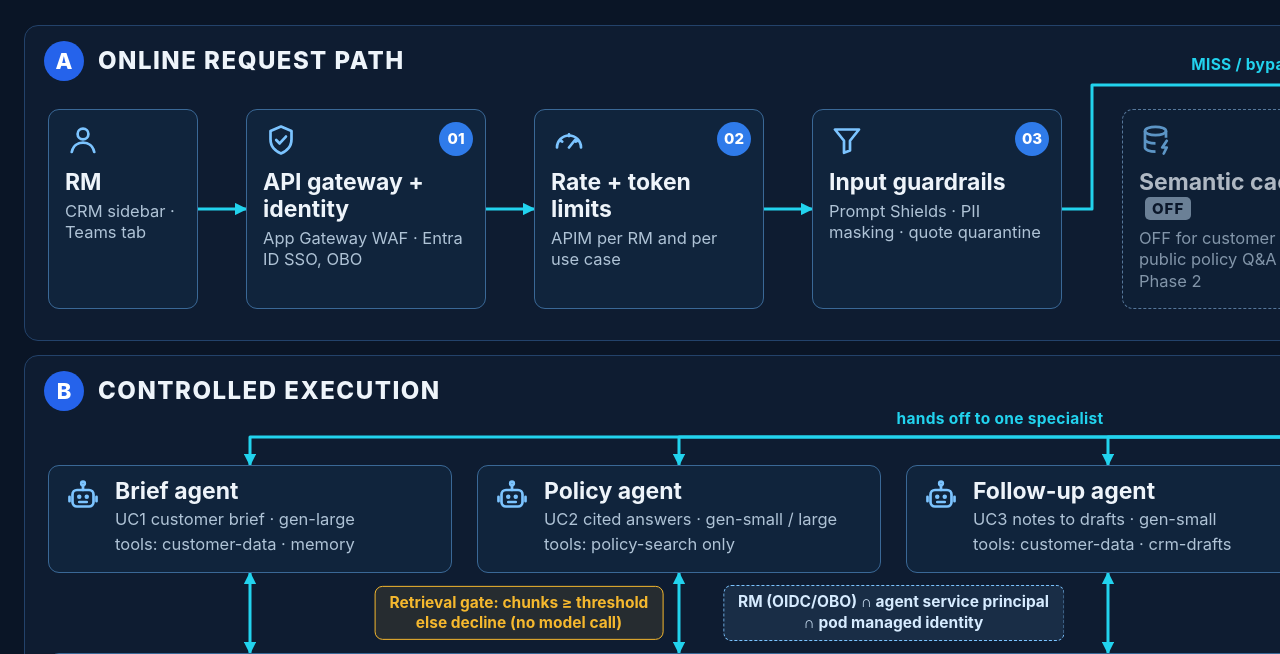
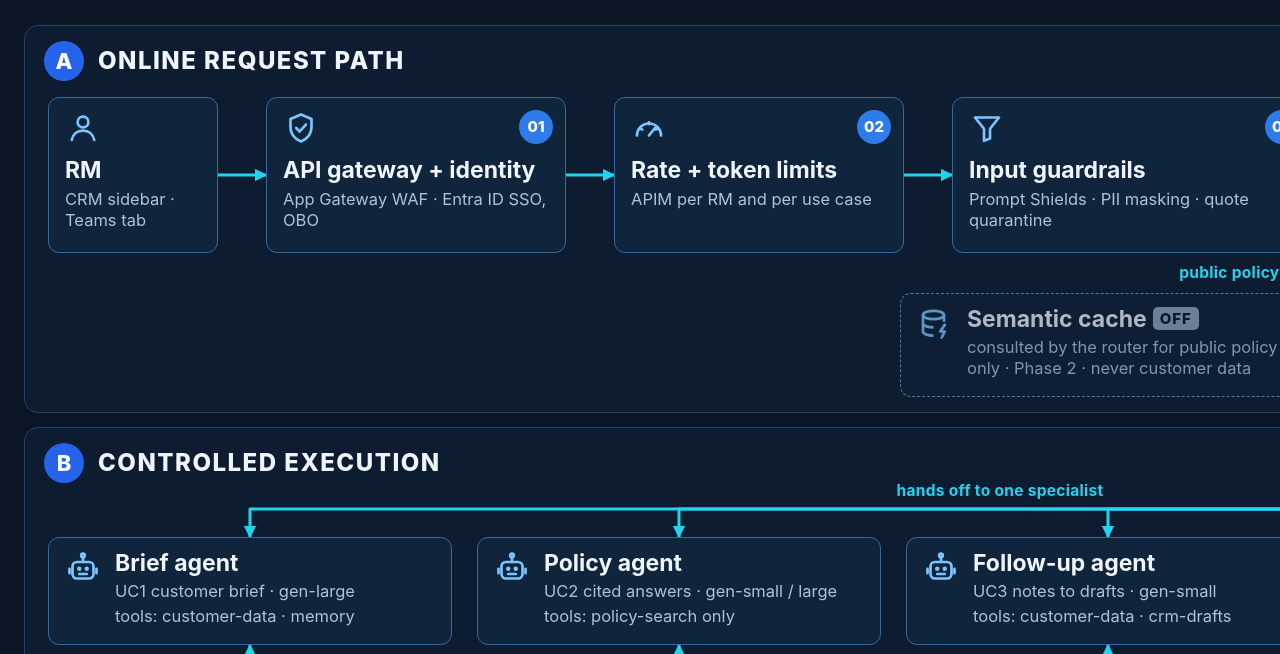
Before and after one commit to abhishekiit2014032/sme-rm-copilot, a plain HTML site: page docs/architecture/diagrams/system-design/complete-architecture.html in a window 1280 px wide. Shown: the part 107-761 px from the top of the page. Drawn offline with Linux system fonts and the light colour scheme.

Commit message:
Diagram: supervisor directly after input guardrails; semantic cache beside the router for public policy intents only
Co-Authored-By: Claude Opus 5.5 <noreply@anthropic.com>
Claude-Session: https://claude.ai/code/session_017mnFTtgPUTPw2EMPKevzKD

```diff
--- a/docs/architecture/diagrams/system-design/complete-architecture.html
+++ b/docs/architecture/diagrams/system-design/complete-architecture.html
@@ -3,9 +3,9 @@
 <head>
 <meta charset="utf-8">
 <title>Complete architecture</title>
-<!-- SME RM Copilot (fictional, unbranded bank) on Azure UAE North, drawn in the four-lane "complete architecture"
-     format of an AI system design guide: A online request path, B controlled execution, C state + data freshness,
-     D production operations. Badge numbers on boxes are the guide's 11 building blocks plus two from plan v2.6:
+<!-- SME RM Copilot (fictional, unbranded bank) on Azure UAE North, drawn as a four-lane "complete architecture":
+     A online request path, B controlled execution, C state + data freshness,
+     D production operations. Badge numbers on boxes are 11 core building blocks plus two from plan v2.6:
      12 agent identity + MCP gateway (plan §3.7) and 13 memory (plan §3.8). Plan v2.7 (§3.9): block 11 is evaluation in
      four tiers (runtime gates incl. the pre-generation retrieval gate, online sampled RAGAS, scheduled, release gate).
      Every box, arrow, pill and label comes from the SPEC array below and carries a `step`:
@@ -23,7 +23,7 @@
 * { box-sizing: border-box; margin: 0; padding: 0; }
 html, body { background: var(--bg); }
 body { font-family: Inter, "Segoe UI", Arial, sans-serif; color: var(--ink); }
-#canvas { position: relative; width: 2400px; height: 1794px; background: var(--canvas); overflow: hidden; }
+#canvas { position: relative; width: 2400px; height: 1866px; background: var(--canvas); overflow: hidden; }
 
 /* header (complete view) */
 #hdr { position: absolute; left: 24px; top: 22px; width: 2352px; height: 96px; }
@@ -95,7 +95,7 @@ body { font-family: Inter, "Segoe UI", Arial, sans-serif; color: var(--ink); }
 svg#wires { position: absolute; left: 0; top: 0; pointer-events: none; }
 
 /* legend */
-#legend { position: absolute; left: 24px; top: 1714px; width: 2352px; height: 64px; display: flex; align-items: center; gap: 44px; font-size: 18px; color: var(--muted); border-top: 1.5px solid var(--lane-line); padding-top: 6px; }
+#legend { position: absolute; left: 24px; top: 1786px; width: 2352px; height: 64px; display: flex; align-items: center; gap: 44px; font-size: 18px; color: var(--muted); border-top: 1.5px solid var(--lane-line); padding-top: 6px; }
 #legend .it { display: flex; align-items: center; gap: 12px; white-space: nowrap; }
 #legend .dashbox { width: 46px; height: 28px; border: 2px dashed #6F8DAE; border-radius: 6px; }
 #legend .hibox { width: 46px; height: 28px; border: 2.5px solid var(--hi); border-radius: 6px; box-shadow: 0 0 12px rgba(200,240,74,.6); }
@@ -159,31 +159,34 @@ svg#wires { position: absolute; left: 0; top: 0; pointer-events: none; }
 
 <script>
 // ---------- geometry (one place) ----------
-const W = 2400, H = 1794, LAST = 13;
+const W = 2400, H = 1866, LAST = 13;
+const SH0 = 72;                                        // lanes B..D sit this much lower to give lane A room for the cache side box
 const LANES = [
-  { k: 'A', name: 'ONLINE REQUEST PATH',     y: 132, h: 316 },
-  { k: 'B', name: 'CONTROLLED EXECUTION',    y: 462, h: 730 },
-  { k: 'C', name: 'STATE + DATA FRESHNESS',  y: 1206, h: 280 },
-  { k: 'D', name: 'PRODUCTION OPERATIONS',   y: 1500, h: 198 },
+  { k: 'A', name: 'ONLINE REQUEST PATH',     y: 132, h: 316 + SH0 },
+  { k: 'B', name: 'CONTROLLED EXECUTION',    y: 462 + SH0, h: 730 },
+  { k: 'C', name: 'STATE + DATA FRESHNESS',  y: 1206 + SH0, h: 280 },
+  { k: 'D', name: 'PRODUCTION OPERATIONS',   y: 1500 + SH0, h: 198 },
 ];
-const AY = 216, AH = 200, AM = AY + AH / 2;          // lane A boxes, arrow height
-const BYP = AY - 24;                                   // cache bypass line
-const F1 = 496;                                        // approve / escalate bus (right of the lane B heading)
-const BUS = 544;                                       // supervisor hand-off bus (below the lane B heading)
-const VB1 = 530, VB2 = 560;                            // v1 .. step 11: router -> bank tools / RAG buses (above the model gateway)
-const BY = 576, BH = 144;                              // model gateway, human in the loop
-const OY = 786, OH = 110;                              // Azure OpenAI
-const AGY = 572, AGH = 108;                            // specialist agents row (step 12)
-const MGY = 760, MGH = 84;                             // MCP gateway (step 12)
-const SY = 896, SH = 116;                              // MCP servers row (step 12); v1 RAG + tools before that
-const LY = 1070, LH = 90;                              // index + bank APIs row
-const YINV = 1176;                                     // cache invalidate line, under the lane B boxes
-const CY = 1280, CH = 184;                             // lane C boxes
-const DY = 1572, DH = 104;                             // lane D boxes
+const AY = 204, AH = 156, AM = AY + AH / 2;          // lane A main-path boxes, arrow height
+const KY = AY + AH + 40, KH = 104;                     // semantic cache side box, below the router (step 4)
+const F1 = 496 + SH0;                                  // approve / escalate bus (right of the lane B heading)
+const BUS = 544 + SH0;                                 // supervisor hand-off bus (below the lane B heading)
+const VB1 = 530 + SH0, VB2 = 560 + SH0;                // v1 .. step 11: router -> bank tools / RAG buses (above the model gateway)
+const BY = 576 + SH0, BH = 144;                        // model gateway, human in the loop
+const OY = 786 + SH0, OH = 110;                        // Azure OpenAI
+const AGY = 572 + SH0, AGH = 108;                      // specialist agents row (step 12)
+const MGY = 760 + SH0, MGH = 84;                       // MCP gateway (step 12)
+const SY = 896 + SH0, SH = 116;                        // MCP servers row (step 12); v1 RAG + tools before that
+const LY = 1070 + SH0, LH = 90;                        // index + bank APIs row
+const YINV = 1176 + SH0;                               // cache invalidate line, under the lane B boxes
+const CY = 1280 + SH0, CH = 184;                       // lane C boxes
+const DY = 1572 + SH0, DH = 104;                       // lane D boxes
 const XINV = 1340;                                     // cache invalidate line (gap between tools column and model column)
-// lane A x positions
-const xa = { rm: [48, 150], gw: [246, 240], rate: [534, 230], inp: [812, 250], cache: [1122, 250], rt: [1432, 280], out: [1796, 278], ans: [2122, 230] };
+// lane A x positions (main path: RM -> gateway -> limits -> input guardrails -> router -> output guardrails -> answer)
+const xa = { rm: [48, 170], gw: [266, 300], rate: [614, 290], inp: [952, 360], rt: [1360, 300], out: [1730, 380], ans: [2158, 194], cache: [900, 520] };
 const R = k => xa[k][0] + xa[k][1];   // right edge
+// router bottom exits: cache link, hand-off bus / v1 tools bus, v1 RAG bus, model gateway, approve / escalate
+const XK = 1388, XH = 1450, XV2 = 1510, XM = 1572, XAPP = 1630;
 // step 12: agents, MCP gateway and MCP servers (x, w); step 13: memory group
 const AG = { brief: [48, 404], policy: [477, 404], follow: [906, 404] };
 const AC = k => AG[k][0] + AG[k][1] / 2;
@@ -194,44 +197,45 @@ const MBW = 223, MBG = 10, MBX = MEMX + 12;            // memory sub-boxes
 const mbx = i => MBX + i * (MBW + MBG);
 const XMEM = 1270;                                     // memory server -> episodic memory
 const RGATE = 'Retrieval gate: chunks ≥ threshold\nelse decline (no model call)', RGW = 300;   // tier-1 runtime eval (plan §3.9)
-const XSMP = 1940, YSMP = 1536;                        // step 11: 5% sampled answers, output guardrails -> evaluation
+const XSMP = 1940, YSMP = 1536 + SH0;                      // step 11: 5% sampled answers, output guardrails -> evaluation
 
 // ---------- the spec: every element carries `step` (0 = v1 prototype), optional `until` (replaced at that step) ----------
 const SPEC = [
   // lane A
-  { type: 'box', id: 'rm', step: 0, x: 48, y: AY, w: 150, h: AH, layout: 'col', icon: 'user', title: 'RM', lines: ['CRM sidebar · Teams tab'] },
-  { type: 'box', id: 'gw', step: 1, x: 246, y: AY, w: 240, h: AH, layout: 'col', icon: 'shield', badges: ['01'], title: 'API gateway + identity', lines: ['App Gateway WAF · Entra ID SSO, OBO'] },
-  { type: 'box', id: 'rate', step: 2, x: 534, y: AY, w: 230, h: AH, layout: 'col', icon: 'gauge', badges: ['02'], title: 'Rate + token limits', lines: ['APIM per RM and per use case'] },
-  { type: 'box', id: 'inp', step: 3, x: 812, y: AY, w: 250, h: AH, layout: 'col', icon: 'filter', badges: ['03'], title: 'Input guardrails', lines: ['Prompt Shields · PII masking · quote quarantine'] },
-  { type: 'box', id: 'cache', step: 4, x: 1122, y: AY, w: 250, h: AH, layout: 'col', icon: 'cache', badges: ['04'], dim: true, title: 'Semantic cache', off: true, lines: ['OFF for customer data · public policy Q&A only, Phase 2'] },
-  { type: 'box', id: 'rt', step: 0, until: 7, x: 1432, y: AY, w: 280, h: AH, layout: 'col', icon: 'router', title: 'Router + orchestrator', lines: ['intent · fixed workflows'] },
-  { type: 'box', id: 'rt', step: 7, until: 12, x: 1432, y: AY, w: 280, h: AH, layout: 'col', icon: 'router', badges: ['07'], title: 'Router + orchestrator', lines: ['intent · fixed workflows · step, time and token budgets'] },
-  { type: 'box', id: 'rt', step: 12, x: 1432, y: AY, w: 280, h: AH, layout: 'col', icon: 'router', badges: ['07'], title: 'Supervisor agent', lines: ['intent · picks one specialist · budgets · ≤ 2 hops'] },
-  { type: 'box', id: 'out', step: 3, x: 1796, y: AY, w: 278, h: AH, layout: 'col', icon: 'guard', badges: ['03'], title: 'Output guardrails', lines: ['faithfulness + answer relevancy · numeric + policy checks · verify before release'] },
-  { type: 'box', id: 'ans', step: 0, x: 2122, y: AY, w: 230, h: AH, layout: 'col', icon: 'chat', ans: true, title: 'Answer to RM', lines: ['citations · facts first · safe decline'] },
+  { type: 'box', id: 'rm', step: 0, x: xa.rm[0], y: AY, w: xa.rm[1], h: AH, layout: 'col', icon: 'user', title: 'RM', lines: ['CRM sidebar · Teams tab'] },
+  { type: 'box', id: 'gw', step: 1, x: xa.gw[0], y: AY, w: xa.gw[1], h: AH, layout: 'col', icon: 'shield', badges: ['01'], title: 'API gateway + identity', lines: ['App Gateway WAF · Entra ID SSO, OBO'] },
+  { type: 'box', id: 'rate', step: 2, x: xa.rate[0], y: AY, w: xa.rate[1], h: AH, layout: 'col', icon: 'gauge', badges: ['02'], title: 'Rate + token limits', lines: ['APIM per RM and per use case'] },
+  { type: 'box', id: 'inp', step: 3, x: xa.inp[0], y: AY, w: xa.inp[1], h: AH, layout: 'col', icon: 'filter', badges: ['03'], title: 'Input guardrails', lines: ['Prompt Shields · PII masking · quote quarantine'] },
+  { type: 'box', id: 'rt', step: 0, until: 7, x: xa.rt[0], y: AY, w: xa.rt[1], h: AH, layout: 'col', icon: 'router', title: 'Router + orchestrator', lines: ['intent · fixed workflows'] },
+  { type: 'box', id: 'rt', step: 7, until: 12, x: xa.rt[0], y: AY, w: xa.rt[1], h: AH, layout: 'col', icon: 'router', badges: ['07'], title: 'Router + orchestrator', lines: ['intent · fixed workflows · step, time and token budgets'] },
+  { type: 'box', id: 'rt', step: 12, x: xa.rt[0], y: AY, w: xa.rt[1], h: AH, layout: 'col', icon: 'router', badges: ['07'], title: 'Supervisor agent', lines: ['intent · picks one specialist · budgets · ≤ 2 hops'] },
+  { type: 'box', id: 'out', step: 3, x: xa.out[0], y: AY, w: xa.out[1], h: AH, layout: 'col', icon: 'guard', badges: ['03'], title: 'Output guardrails', lines: ['faithfulness + answer relevancy · numeric + policy checks · verify before release'] },
+  { type: 'box', id: 'ans', step: 0, x: xa.ans[0], y: AY, w: xa.ans[1], h: AH, layout: 'col', icon: 'chat', ans: true, title: 'Answer to RM', lines: ['citations · facts first · safe decline'] },
+  // semantic cache: off the main path, a side box the router consults (public policy intents only, off in the pilot)
+  { type: 'box', id: 'cache', step: 4, x: xa.cache[0], y: KY, w: xa.cache[1], h: KH, layout: 'row', icon: 'cache', badges: ['04'], dim: true, title: 'Semantic cache', off: true, lines: ['consulted by the router for public policy intents only · Phase 2 · never customer data'] },
+  { type: 'arrow', step: 4, kind: 'cyan', dash: true, both: true, pts: [[XK, AY + AH], [XK, KY]] },
+  { type: 'label', step: 4, kind: 'cyan', x: XK - 12, y: (AY + AH + KY) / 2, text: 'public policy intents only', align: 'right' },
 
-  { type: 'arrow', step: 0, until: 1, kind: 'cyan', pts: [[R('rm'), AM], [1432, AM]] },
-  { type: 'arrow', step: 1, kind: 'cyan', pts: [[R('rm'), AM], [246, AM]] },
-  { type: 'arrow', step: 1, until: 2, kind: 'cyan', pts: [[R('gw'), AM], [1432, AM]] },
-  { type: 'arrow', step: 2, kind: 'cyan', pts: [[R('gw'), AM], [534, AM]] },
-  { type: 'arrow', step: 2, until: 3, kind: 'cyan', pts: [[R('rate'), AM], [1432, AM]] },
-  { type: 'arrow', step: 3, kind: 'cyan', pts: [[R('rate'), AM], [812, AM]] },
-  { type: 'arrow', step: 3, until: 4, kind: 'cyan', pts: [[R('inp'), AM], [1432, AM]] },
-  { type: 'arrow', step: 4, kind: 'cyan', pts: [[R('inp'), AM], [1092, AM], [1092, BYP], [1402, BYP], [1402, AM], [1432, AM]] },
-  { type: 'label', step: 4, kind: 'cyan', x: 1247, y: BYP - 20, text: 'MISS / bypass' },
-  { type: 'arrow', step: 0, until: 3, kind: 'cyan', pts: [[R('rt'), AM], [2122, AM]] },
-  { type: 'label', step: 0, until: 3, kind: 'cyan', x: 1917, y: AM - 22, text: 'answer (unchecked)' },
-  { type: 'arrow', step: 3, kind: 'cyan', pts: [[R('rt'), AM], [1796, AM]] },
-  { type: 'label', step: 3, kind: 'cyan', x: 1754, y: AM - 36, text: 'draft\nanswer' },
-  { type: 'arrow', step: 3, kind: 'cyan', pts: [[R('out'), AM], [2122, AM]] },
+  { type: 'arrow', step: 0, until: 1, kind: 'cyan', pts: [[R('rm'), AM], [xa.rt[0], AM]] },
+  { type: 'arrow', step: 1, kind: 'cyan', pts: [[R('rm'), AM], [xa.gw[0], AM]] },
+  { type: 'arrow', step: 1, until: 2, kind: 'cyan', pts: [[R('gw'), AM], [xa.rt[0], AM]] },
+  { type: 'arrow', step: 2, kind: 'cyan', pts: [[R('gw'), AM], [xa.rate[0], AM]] },
+  { type: 'arrow', step: 2, until: 3, kind: 'cyan', pts: [[R('rate'), AM], [xa.rt[0], AM]] },
+  { type: 'arrow', step: 3, kind: 'cyan', pts: [[R('rate'), AM], [xa.inp[0], AM]] },
+  { type: 'arrow', step: 3, kind: 'cyan', pts: [[R('inp'), AM], [xa.rt[0], AM]] },
+  { type: 'arrow', step: 0, until: 3, kind: 'cyan', pts: [[R('rt'), AM], [xa.ans[0], AM]] },
+  { type: 'label', step: 0, until: 3, kind: 'cyan', x: (R('rt') + xa.ans[0]) / 2, y: AM - 22, text: 'answer (unchecked)' },
+  { type: 'arrow', step: 3, kind: 'cyan', pts: [[R('rt'), AM], [xa.out[0], AM]] },
+  { type: 'label', step: 3, kind: 'cyan', x: (R('rt') + xa.out[0]) / 2, y: AM - 36, text: 'draft\nanswer' },
+  { type: 'arrow', step: 3, kind: 'cyan', pts: [[R('out'), AM], [xa.ans[0], AM]] },
 
   // lane B, v1 .. step 11: router -> retrieval and bank tools directly (replaced at step 12)
   { type: 'box', id: 'tools', step: 0, until: 1, x: 48, y: SY, w: 528, h: SH, layout: 'row', icon: 'tool', title: 'Bank tools', lines: ['tool-gateway · typed, minimised'] },
   { type: 'box', id: 'tools', step: 1, until: 12, x: 48, y: SY, w: 528, h: SH, layout: 'row', icon: 'tool', title: 'Bank tools', lines: ['tool-gateway · entitlement first', 'typed, minimised'] },
   { type: 'box', id: 'rag', step: 0, until: 5, x: 600, y: SY, w: 520, h: SH, layout: 'row', icon: 'search', title: 'Retrieval / RAG', lines: ['AI Search hybrid + semantic rerank'] },
   { type: 'box', id: 'rag', step: 5, until: 12, x: 600, y: SY, w: 520, h: SH, layout: 'row', icon: 'search', badges: ['05'], title: 'Retrieval / RAG', lines: ['AI Search hybrid + semantic rerank', 'filtered by status, date, clearance'] },
-  { type: 'arrow', step: 0, until: 12, kind: 'cyan', both: true, pts: [[1462, AY + AH], [1462, VB1], [312, VB1], [312, SY]] },
-  { type: 'arrow', step: 0, until: 12, kind: 'cyan', both: true, pts: [[1517, AY + AH], [1517, VB2], [860, VB2], [860, SY]] },
+  { type: 'arrow', step: 0, until: 12, kind: 'cyan', both: true, pts: [[XH, AY + AH], [XH, VB1], [312, VB1], [312, SY]] },
+  { type: 'arrow', step: 0, until: 12, kind: 'cyan', both: true, pts: [[XV2, AY + AH], [XV2, VB2], [860, VB2], [860, SY]] },
   { type: 'arrow', step: 0, until: 12, kind: 'cyan', both: true, pts: [[312, SY + SH], [312, LY]] },
   { type: 'arrow', step: 0, until: 12, kind: 'cyan', both: true, pts: [[860, SY + SH], [860, LY]] },
   { type: 'pill', step: 11, until: 12, style: 'gate', x: RGW / 2 + 872, y: SY - 50, text: RGATE },
@@ -247,13 +251,13 @@ const SPEC = [
   { type: 'box', id: 'llm', step: 8, x: 1392, y: OY, w: 520, h: OH, layout: 'row', icon: 'spark', title: 'Azure OpenAI primary / secondary', lines: ['Regional, UAE North; degraded mode if both fail'] },
   { type: 'box', id: 'hitl', step: 6, x: 1960, y: BY, w: 392, h: BH, layout: 'row', icon: 'human', badges: ['06'], title: 'Human in the loop', lines: ['RM approves every write · Key Vault signs · declines go to the credit desk'] },
 
-  { type: 'arrow', step: 0, until: 7, kind: 'cyan', both: true, pts: [[1572, AY + AH], [1572, OY]] },
-  { type: 'arrow', step: 7, kind: 'cyan', both: true, pts: [[1572, AY + AH], [1572, BY]] },
-  { type: 'arrow', step: 7, kind: 'cyan', both: true, pts: [[1572, BY + BH], [1572, OY]] },
-  { type: 'arrow', step: 6, kind: 'amber', pts: [[1672, AY + AH], [1672, F1], [2156, F1], [2156, BY]] },
+  { type: 'arrow', step: 0, until: 7, kind: 'cyan', both: true, pts: [[XM, AY + AH], [XM, OY]] },
+  { type: 'arrow', step: 7, kind: 'cyan', both: true, pts: [[XM, AY + AH], [XM, BY]] },
+  { type: 'arrow', step: 7, kind: 'cyan', both: true, pts: [[XM, BY + BH], [XM, OY]] },
+  { type: 'arrow', step: 6, kind: 'amber', pts: [[XAPP, AY + AH], [XAPP, F1], [2156, F1], [2156, BY]] },
   { type: 'label', step: 6, kind: 'amber', x: 2050, y: F1 + 20, text: 'APPROVE / ESCALATE' },
   { type: 'arrow', step: 6, kind: 'amber', pts: [[2156, BY + BH], [2156, CY]] },
-  { type: 'label', step: 6, kind: 'amber', x: 2172, y: 1000, text: 'sign + audit', align: 'left' },
+  { type: 'label', step: 6, kind: 'amber', x: 2172, y: 1000 + SH0, text: 'sign + audit', align: 'left' },
 
   // lane B, step 12: supervisor -> one specialist agent -> MCP gateway (APIM) -> MCP servers (tool-gateway)
   { type: 'box', id: 'brief', step: 12, x: AG.brief[0], y: AGY, w: AG.brief[1], h: AGH, layout: 'row', icon: 'agent', title: 'Brief agent', lines: ['UC1 customer brief · gen-large', 'tools: customer-data · memory'] },
@@ -265,7 +269,7 @@ const SPEC = [
   { type: 'box', id: 'ps', step: 12, x: SV.ps[0], y: SY, w: SV.ps[1], h: SH, layout: 'row', icon: 'search', badges: ['05'], title: 'policy-search', lines: ['AI Search hybrid + rerank', 'status · date · clearance'] },
   { type: 'box', id: 'mem', step: 12, x: SV.mem[0], y: SY, w: SV.mem[1], h: SH, layout: 'row', icon: 'db', title: 'memory', lines: ['episodic recall', 'own RM only'] },
 
-  ...['brief', 'policy', 'follow'].map(k => ({ type: 'arrow', step: 12, kind: 'cyan', both: true, pts: [[1462, AY + AH], [1462, BUS], [AC(k), BUS], [AC(k), AGY]] })),
+  ...['brief', 'policy', 'follow'].map(k => ({ type: 'arrow', step: 12, kind: 'cyan', both: true, pts: [[XH, AY + AH], [XH, BUS], [AC(k), BUS], [AC(k), AGY]] })),
   { type: 'label', step: 12, kind: 'cyan', x: 1000, y: BUS - 18, text: 'hands off to one specialist' },
   ...['brief', 'policy', 'follow'].map(k => ({ type: 'arrow', step: 12, kind: 'cyan', both: true, pts: [[AC(k), AGY + AGH], [AC(k), MGY]] })),
   { type: 'pill', step: 12, style: 'id', x: (AC('policy') + AC('follow')) / 2, y: (AGY + AGH + MGY) / 2, text: 'RM (OIDC/OBO) ∩ agent service principal\n∩ pod managed identity' },
@@ -285,9 +289,9 @@ const SPEC = [
   { type: 'box', id: 'sess', step: 0, until: 13, x: 1040, y: CY, w: 600, h: CH, layout: 'row', icon: 'db', title: 'Session + state store', lines: ['Cosmos DB · sessions, drafts, approvals, outbox · TTL'] },
   { type: 'box', id: 'sec', step: 6, x: 1960, y: CY, w: 392, h: CH, layout: 'row', icon: 'lock', title: 'Secure storage', lines: ['Key Vault HSM · immutable audit (WORM) · encrypted content'] },
   { type: 'arrow', step: 5, kind: 'violet', pts: [[660, CY], [660, LY + LH]] },
-  { type: 'label', step: 5, kind: 'violet', x: 556, y: 1243, text: 'publish event:\nre-embed + supersede' },
-  { type: 'arrow', step: 5, kind: 'violet', pts: [[700, CY], [700, YINV], [XINV, YINV], [XINV, AY + AH]] },
-  { type: 'label', step: 5, kind: 'violet', x: XINV + 12, y: 1110, text: 'invalidate cache', align: 'left' },
+  { type: 'label', step: 5, kind: 'violet', x: 556, y: CY - 37, text: 'publish event:\nre-embed + supersede' },
+  { type: 'arrow', step: 5, kind: 'violet', pts: [[700, CY], [700, YINV], [XINV, YINV], [XINV, KY + KH]] },
+  { type: 'label', step: 5, kind: 'violet', x: XINV + 12, y: 1110 + SH0, text: 'invalidate cache', align: 'left' },
 
   // lane C, step 13: memory (plan §3.8); semantic memory = the policy index, working memory = graph state in the request
   { type: 'group', id: 'memory', step: 13, x: MEMX, y: CY, w: MEMW, h: CH, icon: 'db', badges: ['13'], title: 'Memory', sub: 'Cosmos DB, encrypted · per RM, never across RMs' },
@@ -312,6 +316,7 @@ const BLOCKS = ['', 'Authentication & authorization', 'Rate limiting', 'Guardrai
   'Agent identity + MCP gateway', 'Memory'];
 // caption sub-line where the list of added elements would be too long
 const CAPSUB = {
+  4: 'SME RM Copilot · semantic cache, consulted by the router for public policy intents only · off in the pilot (Phase 2) · never customer data',
   12: 'SME RM Copilot · supervisor + brief, policy and follow-up agents · MCP gateway (APIM) · MCP servers · RM ∩ agent ∩ pod identity on every tool call',
   11: 'SME RM Copilot · evaluation in 4 tiers: retrieval gate before the model, faithfulness + relevancy after · online RAGAS 5% · nightly · release gate',
   13: 'SME RM Copilot · memory: checkpointer · session · episodic · procedural · profile (semantic = policy index)',
@@ -355,7 +360,7 @@ function renderStep(step) {
     if (isNew(a)) glow += `<path d="${d}" stroke="#C8F04A" stroke-width="12" stroke-opacity=".38" fill="none" stroke-linejoin="round"/>`;
     if (a.kind === 'violet') halo += `<path d="${d}" stroke="#0A1526" stroke-width="11" fill="none"/>`;
     lines += `<path class="wire" data-pts='${JSON.stringify(a.pts)}' d="${d}" stroke="${c}" stroke-width="3" fill="none" stroke-linejoin="round"` +
-      (a.kind === 'violet' ? ' stroke-dasharray="10 7"' : '') +
+      (a.kind === 'violet' || a.dash ? ' stroke-dasharray="10 7"' : '') +
       ` marker-end="url(#ah-${a.kind})"` + (a.both ? ` marker-start="url(#ah-${a.kind})"` : '') + '/>';
   }
   html += `<svg id="wires" width="${W}" height="${H}"><defs>${defs}<filter id="blur"><feGaussianBlur stdDeviation="3"/></filter></defs>` +
@@ -376,7 +381,7 @@ function renderStep(step) {
   // labels and pills (x,y = centre unless align left)
   for (const t of SPEC.filter(e => (e.type === 'label' || e.type === 'pill') && vis(e))) {
     const cls = (t.type === 'pill' ? 'pill' + (t.style ? ' ' + t.style : '') : 'lbl ' + t.kind) + (isNew(t) ? ' new' : '');
-    const tf = t.align === 'left' ? 'translate(0,-50%)' : 'translate(-50%,-50%)';
+    const tf = t.align === 'left' ? 'translate(0,-50%)' : t.align === 'right' ? 'translate(-100%,-50%)' : 'translate(-50%,-50%)';
     const txt = esc(t.text).replace('\n', '<br>');
     html += `<div class="${cls}" style="left:${t.x}px;top:${t.y}px;transform:${tf};text-align:center">${txt}</div>`;
   }
--- a/docs/architecture/diagrams/system-design/render.js
+++ b/docs/architecture/diagrams/system-design/render.js
@@ -1,4 +1,4 @@
-// Renders complete-architecture.html to complete-architecture.png (2400x1794 at 2x) and the build-up frames
+// Renders complete-architecture.html to complete-architecture.png (2400x1866 at 2x) and the build-up frames
 // step-00.png (v1 prototype) ... step-13.png (one per building block, at 1.5x; 12 = agent identity + MCP gateway,
 // 13 = memory, plan v2.6). Runs the page's layout check (box overlap, wires through boxes, labels on wires, text
 // overflow, fonts < 15 px, titles < 22 px, group framing, caption bar) for every frame and exits with code 1 if
@@ -8,7 +8,7 @@ const { chromium } = require('playwright');
 
 const html = 'file://' + path.join(__dirname, 'complete-architecture.html');
 const out = f => path.join(__dirname, f);
-const W = 2400, H = 1794, LAST = 13;
+const W = 2400, H = 1866, LAST = 13;
 
 async function shoot(browser, step, file, scale) {
   const page = await browser.newPage({ viewport: { width: W, height: H }, deviceScaleFactor: scale });
```
Also changed, not shown: docs/architecture/diagrams/system-design/complete-architecture.png, docs/architecture/diagrams/system-design/step-00.png, docs/architecture/diagrams/system-design/step-01.png, docs/architecture/diagrams/system-design/step-02.png, 11 other files.
